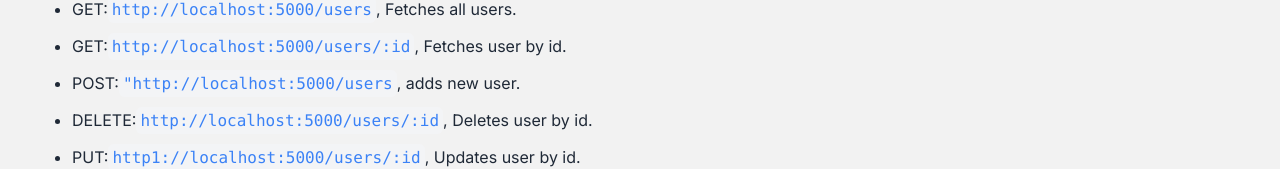
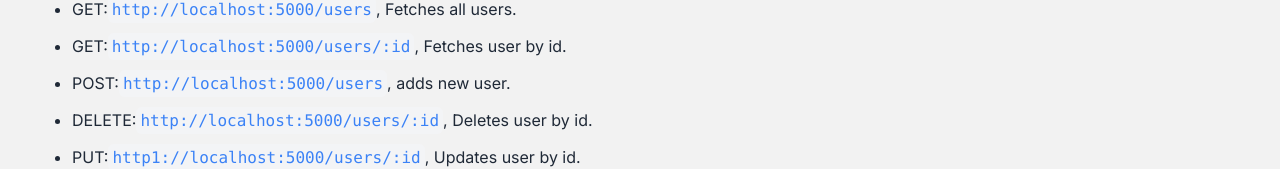
Before and after one commit to mig-gonz/usersAPIFrontend, a Next.js app: page / in a window 1280 px wide. Shown: the part 496-665 px from the top of the page. Built offline with nearby package versions, Linux system fonts and the light colour scheme.

Commit message:
deleted character in home page causing err

```diff
--- a/app/page.tsx
+++ b/app/page.tsx
@@ -66,7 +66,7 @@ export default function Home() {
                   <li>
                     POST:
                     <code className="bg-gray-100 p-1 rounded-md text-blue-500">
-                      "http://localhost:5000/users
+                      http://localhost:5000/users
                     </code>
                     , adds new user.
                   </li>
```
